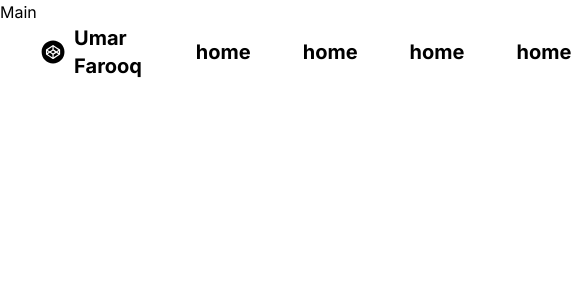
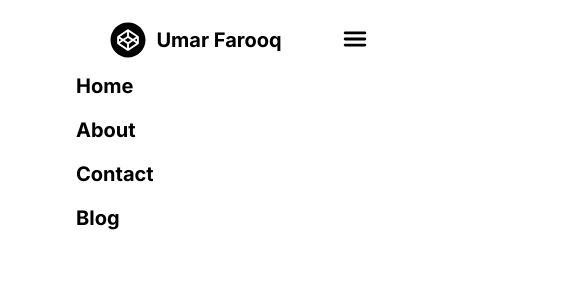
Before and after one commit to Umar-Farooq-217/firebase, a Next.js app: page / in a window 390 px wide. Shown: the top 300 px of the page, 585 px wide, since content can reach past the window. Built offline with nearby package versions, Linux system fonts and the light colour scheme.

Commit message:
firebase

```diff
--- a/app/components/navbar/Navbar.js
+++ b/app/components/navbar/Navbar.js
@@ -1,24 +1,43 @@
-import React from 'react'
+'use client'
+import React, { useState } from 'react'
 import { IoLogoCodepen } from "react-icons/io";
 import Link from 'next/link';
+import { IoMenu } from "react-icons/io5";
+import { IoMdClose } from "react-icons/io";
+export default function Navbar() {
+  let Links = [
+    { name: 'Home', link: "/" },
+    { name: 'About', link: "/" },
+    { name: 'Contact', link: "/" },
+    { name: 'Blog', link: "/" },
+  ]
 
-export default function Navbar() {
+  const [open,setOpen]=useState(false)
+  const toggleMenu = ()=>{
+    setOpen(!open)
+  }
   return (
     <div>
-      <nav className='flex justify-between items-center px-10'>
-        <div className='flex justify-center items-center'>
+    <nav className='md:flex justify-between items-center px-10 pt-4 lg:bg-slate-400 md:bg-red-300 sm:bg-green-200'>
+      <div className='flex justify-center items-center md:static sm:absolute sm:left-2 sm:top-3'>
         <IoLogoCodepen className='color-blue-400 text-5xl pr-2 ' />
         <h1 className='text-xl font-bold'>Umar Farooq</h1>
-        </div>
-        <ul className='flex text-xl font-bold '>
-          <Link href=''><li className='ml-7 py-2 px-3 hover:text-gray-500 hover:bg-blue-400 hover:rounded-2xl flex justify-center'>home</li></Link>
-          <Link href=''><li className='ml-7 py-2 px-3 hover:text-gray-500 hover:bg-blue-400 hover:rounded-2xl flex justify-center'>home</li></Link>
-          <Link href=''><li className='ml-7 py-2 px-3 hover:text-gray-500 hover:bg-blue-400 hover:rounded-2xl flex justify-center'>home</li></Link>
-          <Link href=''><li className='ml-7 py-2 px-3 hover:text-gray-500 hover:bg-blue-400 hover:rounded-2xl flex justify-center'>home</li></Link>
-          <Link href=''><li className='ml-7 py-2 px-3 hover:text-gray-500 hover:bg-blue-400 hover:rounded-2xl flex justify-center'>home</li></Link>
-        </ul>
-      </nav>
-
+      </div>
+      <ul className={`md:flex sm:pt-12 md:pt-0 text-xl font-bold ${open ? 'top-20 opacity-100' : 'top-[-300px]'} md:opacity-100  `}>
+        {Links.map((link) => (
+          <li className='hover:bg-black rounded-3xl sm:mt-5 md:mt-0  py-2 px-6 ml-3 hover:text-white sm:text-center' key={link.name}>
+            <Link href={link.link}>{link.name}</Link>
+          </li>
+        ))}
+      </ul>
+    </nav>
+    <div onClick={toggleMenu}>
+      {open ? (
+        <IoMdClose className='text-3xl absolute right-5 top-6 md:hidden' />
+      ) : (
+        <IoMenu className='text-3xl absolute right-5 top-6 md:hidden' />
+      )}
     </div>
+  </div>
   )
 }
--- a/app/page.js
+++ b/app/page.js
@@ -6,7 +6,7 @@ import Navbar from './components/navbar/Navbar';
 export default function Home() {
   return (
  <div>
- <h1>Main</h1>
+
  <Navbar/>
 
  </div>
```
